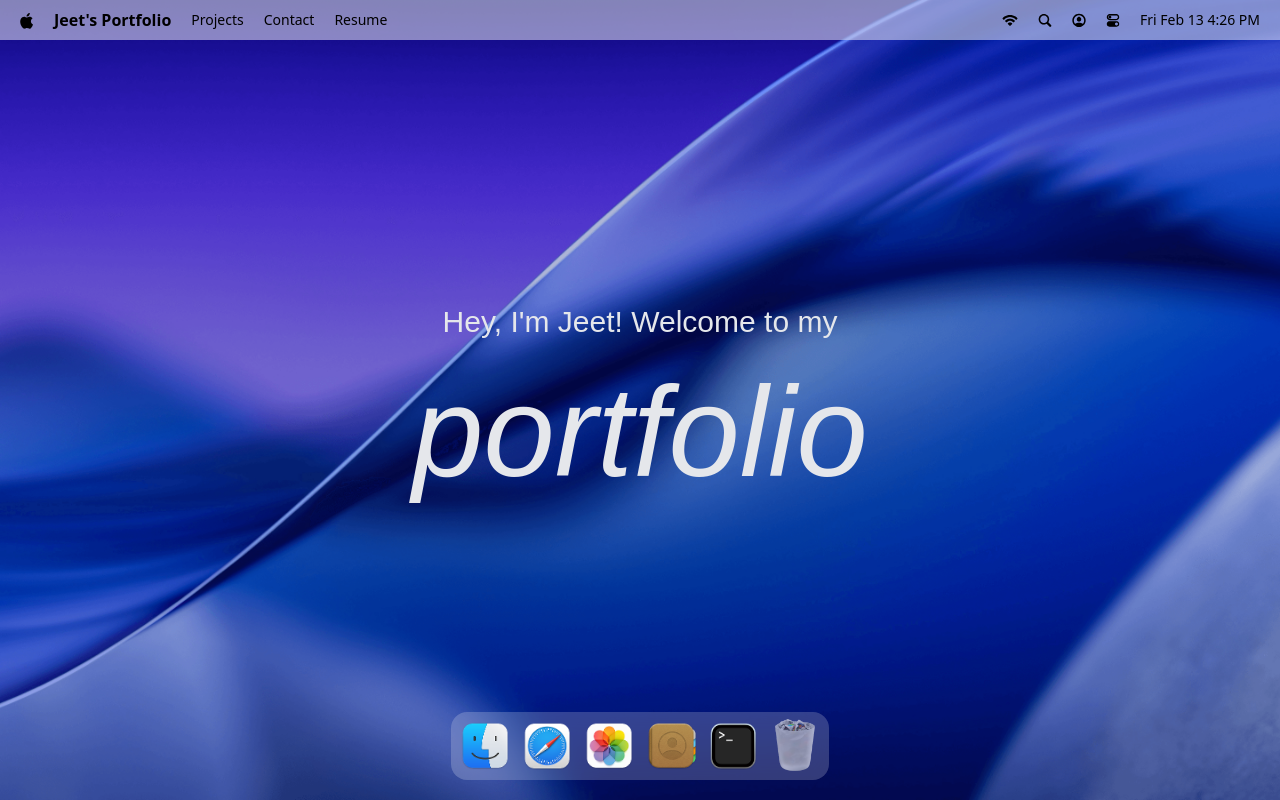
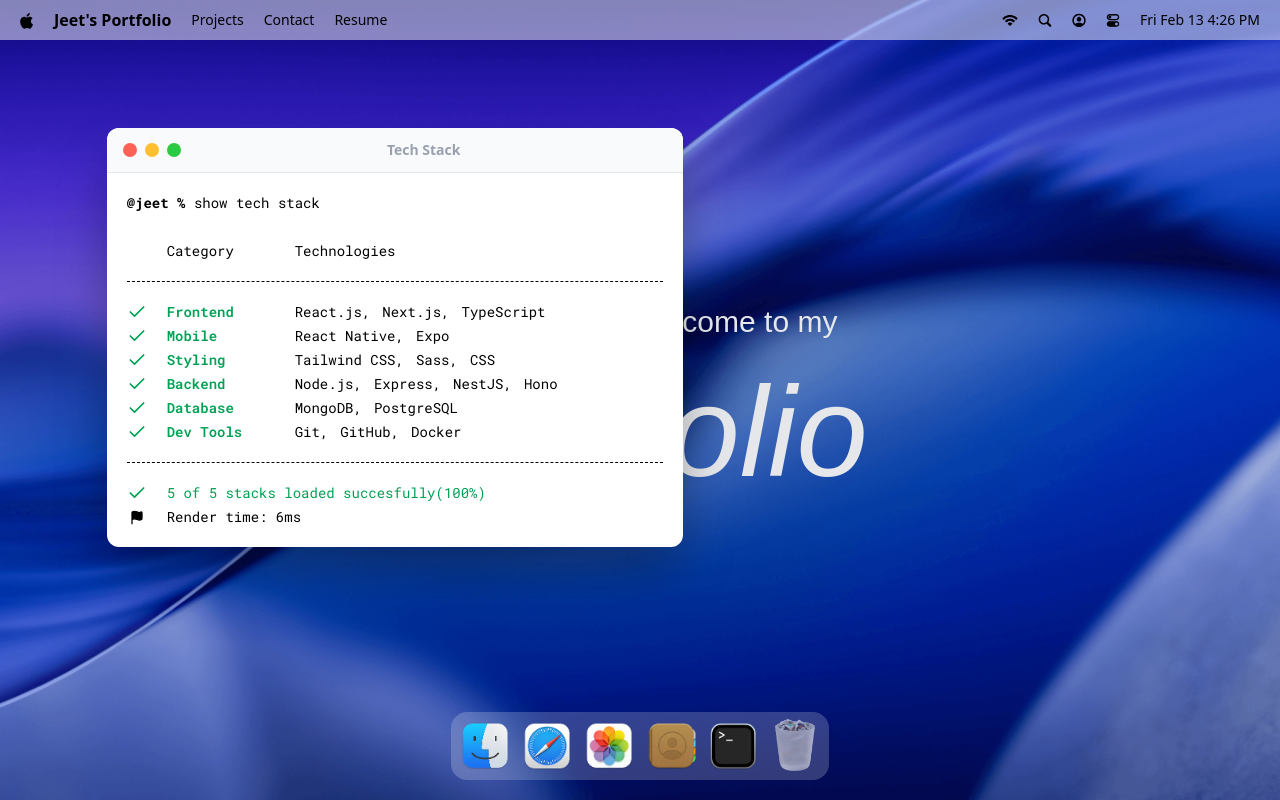
Before and after one commit to StackUnderflow10/MacOS-Portfolio, a React (Vite) app: page / in a window 1280 px wide. Both pictures are taken after a click on the button 733 px from the left and 746 px from the top of the page. Built offline with nearby package versions, Linux system fonts and the light colour scheme; a web font is replaced by a local one.

Commit message:
implement a hoc for managing window states and add the first window - terminal

```diff
--- a/package.json
+++ b/package.json
@@ -14,11 +14,13 @@
     "@tailwindcss/vite": "^4.1.18",
     "dayjs": "^1.11.19",
     "gsap": "^3.14.2",
+    "immer": "^11.1.4",
     "lucide-react": "^0.563.0",
     "react": "^19.2.0",
     "react-dom": "^19.2.0",
     "react-tooltip": "^5.30.0",
-    "tailwindcss": "^4.1.18"
+    "tailwindcss": "^4.1.18",
+    "zustand": "^5.0.11"
   },
   "devDependencies": {
     "@eslint/js": "^9.39.1",
--- a/src/App.jsx
+++ b/src/App.jsx
@@ -1,6 +1,9 @@
 import { Navbar,Welcome,Dock } from '#components'
-import React from 'react'
+import { Terminal } from '#windows'
+import gsap from 'gsap'
 
+import { Draggable } from 'gsap/draggable'
+gsap.registerPlugin(Draggable)
 
 const App = () => {
   return (
@@ -8,6 +11,8 @@
       <Navbar />
       <Welcome />
       <Dock />
+
+      <Terminal />
     </main>
   )
 }
--- a/src/components/Dock.jsx
+++ b/src/components/Dock.jsx
@@ -3,8 +3,10 @@
 import gsap from "gsap";
 import { useRef } from "react"
 import { useGSAP } from "@gsap/react";
+import useWindowStore from "#store/window";
 
 const Dock = () => {
+    const { openWindow, closeWindow, windows } = useWindowStore();
     const dockRef = useRef(null);
 
     useGSAP(() => {
@@ -50,7 +52,24 @@
     })
 
 
-    const toggleApp = (app) => {}
+    const toggleApp = (app) => {
+        if(!app.canOpen) return;
+
+        const window = windows[app.id];
+
+        if(!window) {
+            console.error(`Window not found for app: ${app.id}`);
+            return
+        }
+
+        if(window.isOpen) {
+            closeWindow(app.id);
+        }
+        else{
+            openWindow(app.id);
+        }
+        console.log(windows)
+    }
   return (
     <section id='dock'>
         <div ref={dockRef} className="dock-container">
@@ -61,7 +80,7 @@
                     data-tooltip-content={name}
                     data-tooltip-delay-show={150}
                     disabled={!canOpen}
-                    onClick={(toggleApp({id,canOpen}))}
+                    onClick={() => toggleApp({ id, canOpen })}
                     >
                     <img
                         src={`/images/${icon}`}
--- /dev/null
+++ b/src/components/WindowControls.jsx
@@ -0,0 +1,14 @@
+import useWindowStore from "#store/window"
+
+const WindowControls = ({target}) => {
+    const { closeWindow } = useWindowStore();
+  return (
+    <div id="window-controls">
+        <div className="close" onClick={() => closeWindow(target)}/>
+        <div className="minimize" />
+        <div className="maximize" />
+    </div>
+  )
+}
+
+export default WindowControls
--- a/src/components/index.js
+++ b/src/components/index.js
@@ -1,6 +1,8 @@
+import WindowWrapper from "#hoc/WindowWrapper.jsx";
 import Dock from "./Dock.jsx"
 import Navbar from "./Navbar";
 import Welcome from "./Welcome";
 
 
-export {Navbar, Welcome, Dock}
+
+export {Navbar, Welcome, Dock, WindowWrapper}
--- /dev/null
+++ b/src/hoc/WindowWrapper.jsx
@@ -0,0 +1,50 @@
+import useWindowStore from "#store/window"
+import { useGSAP } from "@gsap/react";
+import gsap from "gsap";
+import { useLayoutEffect, useRef } from "react";
+import { Draggable } from "gsap/draggable";
+
+const WindowWrapper = (Component, windowKey) => {
+
+    const Wrapped = (props) => {
+        const { focusWindow, windows } = useWindowStore();
+        const { isOpen, zIndex } = windows[windowKey];
+        const ref = useRef(null);
+
+        useGSAP(() => {
+            const el = ref.current;
+            if(!el || !isOpen) return;
+
+
+            el.style.display = "block";
+
+            gsap.fromTo(el,{scale:0.8, opacity:0, y:40 }, {scale:1,opacity:1, y:0, duration:0.4, ease:"power3.out"})
+        },[isOpen])
+
+        useGSAP(() => {
+            const el = ref.current;
+            if(!el) return;
+
+            const [instance] = Draggable.create(el, { onPress: () => focusWindow(windowKey) })
+
+            return () => instance.kill()
+        },[])
+
+        useLayoutEffect(() => {
+            const el = ref.current;
+            if(!el) return;
+            el.style.display = isOpen? "block" :"none"
+        },[isOpen])
+
+        return (<section id={windowKey} ref={ref} style={{ zIndex }} className="absolute">
+            <Component {...props}/>
+        </section>
+        )
+    }
+
+    Wrapped.displayName = `WindowWrapper(${Component.displayName || Component.name || "Component"})`;
+
+    return Wrapped;
+}
+
+export default WindowWrapper
--- /dev/null
+++ b/src/store/window.js
@@ -0,0 +1,32 @@
+import { INITIAL_Z_INDEX, WINDOW_CONFIG } from "#constants";
+import { create } from "zustand";
+import { immer } from "zustand/middleware/immer";
+
+const useWindowStore = create(immer((set) => ({
+    windows: WINDOW_CONFIG,
+    nextZIndex: INITIAL_Z_INDEX + 1,
+
+    openWindow: (windowKey, data = null) => set((state) => {
+        const win = state.windows[windowKey];
+        if(!win) return;
+        win.isOpen = true;
+        win.zIndex = state.nextZIndex;
+        win.data = data ?? win.data;
+        state.nextZIndex++;
+    }),
+    closeWindow: (windowKey) => set((state) => {
+        const win = state.windows[windowKey];
+        if(!win) return;
+        win.isOpen = false;
+        win.zIndex = INITIAL_Z_INDEX;
+        win.data = null;
+    }),
+    focusWindow: (windowKey) => set((state) => {
+        const win = state.windows[windowKey];
+        win.zIndex = state.nextZIndex++;
+    }),
+
+}))
+);
+
+export default useWindowStore
--- /dev/null
+++ b/src/windows/Terminal.jsx
@@ -0,0 +1,52 @@
+import { WindowWrapper } from "#components";
+import WindowControls from "#components/WindowControls";
+import { techStack } from "#constants";
+import { Check, Flag } from "lucide-react";
+
+
+const Terminal = () => {
+  return (
+    <>
+    <div id="window-header">
+        <WindowControls target="terminal"/>
+        <h2>Tech Stack</h2>
+    </div>
+    <div className="techstack">
+        <p>
+            <span className="font-bold">@jeet % </span>
+            show tech stack
+        </p>
+        <div className="label">
+            <p className="w-32">Category</p>
+            <p>Technologies</p>
+        </div>
+        <ul className="content">
+            {techStack.map(({ category, items })  => (
+                <li key={category} className="flex items-center">
+                    <Check className="check" size={20}/>
+                    <h3>{category}</h3>
+                    <ul>
+                        {items.map((item,i) => (
+                            <li key={i}>{item}{i<items.length -1 ? "," : ""}</li>
+                        ))}
+                    </ul>
+                </li>
+            ))}
+        </ul>
+        <div className="footnote">
+            <p>
+                <Check size={20} /> 5 of 5 stacks loaded succesfully(100%)
+            </p>
+            <p className="text-black">
+                <Flag size={15} fill="black"/>
+                Render time: 6ms
+            </p>
+        </div>
+    </div>
+    </>
+  )
+};
+
+const TerminalWindow = WindowWrapper(Terminal, 'terminal')
+
+export default TerminalWindow
--- /dev/null
+++ b/src/windows/index.js
@@ -0,0 +1,3 @@
+import Terminal from "./Terminal";
+
+export { Terminal }
```
Also changed, not shown: 1 other file (tests, documents, lock files or other folders).
